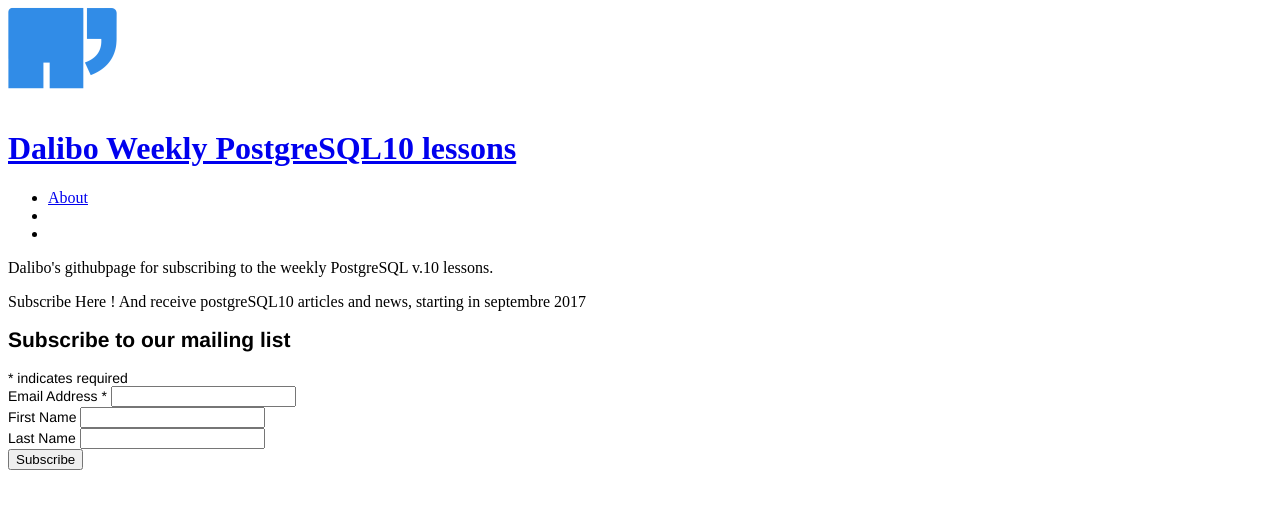
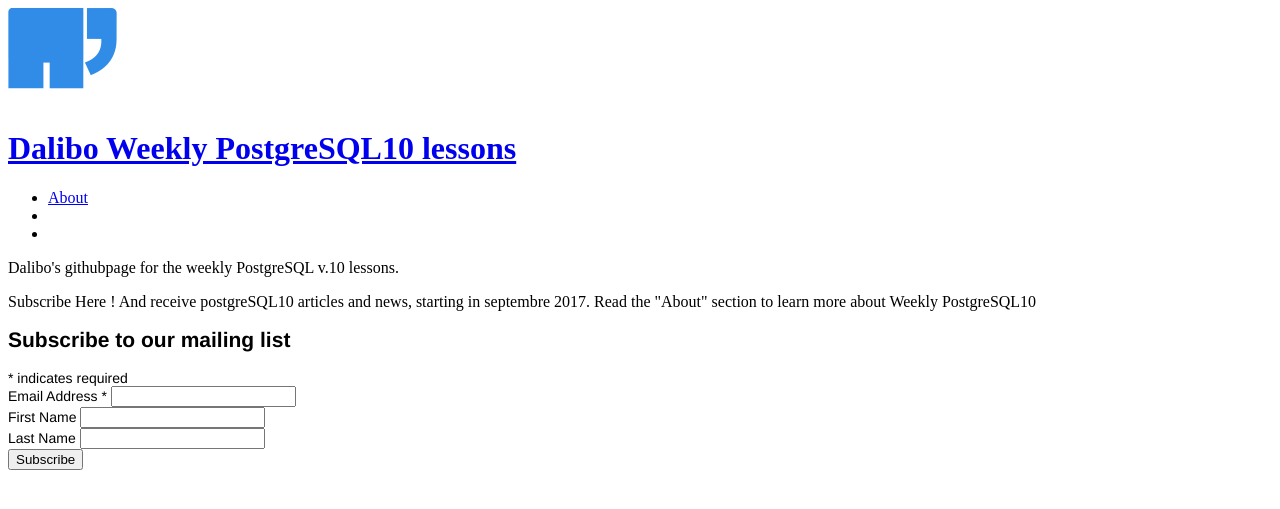
Before and after one commit to leorenc/Newsletter-PostgreSQL10, a Jekyll site: the page built from index.html, in a window 1280 px wide, cut to the strip 112-621 px from the top of the page. Built offline with Jekyll 4.4.1, drawn with Linux system fonts in a browser that asks for light colours; the list of posts is cut into pages by our own code; comment, search, counter and statistics services are not loaded.

Commit message:
Update _config.yml

```diff
--- a/_config.yml
+++ b/_config.yml
@@ -8,13 +8,14 @@
   title: Dalibo Weekly PostgreSQL10 lessons
   avatar: avatar.png
   gravatar: # Email MD5 hash
-  description: "Dalibo's githubpage for subscribing to the weekly PostgreSQL v.10 lessons" # used by search engines
+  description: "Dalibo's githubpage for the weekly PostgreSQL v.10 lessons" # used by search engines
 
   # Header and footer text
   header_text: >
-     <p>Dalibo's githubpage for subscribing to the weekly PostgreSQL v.10 lessons.</p>
+     <p>Dalibo's githubpage for the weekly PostgreSQL v.10 lessons.</p>
 
-     <p>Subscribe Here ! And receive postgreSQL10 articles and news, starting in septembre 2017</p>
+     <p>Subscribe Here ! And receive postgreSQL10 articles and news, starting in septembre 2017.
+     Read the "About" section to learn more about Weekly PostgreSQL10</p>
   header_text_feature_image:
   footer_text: >
 
```
